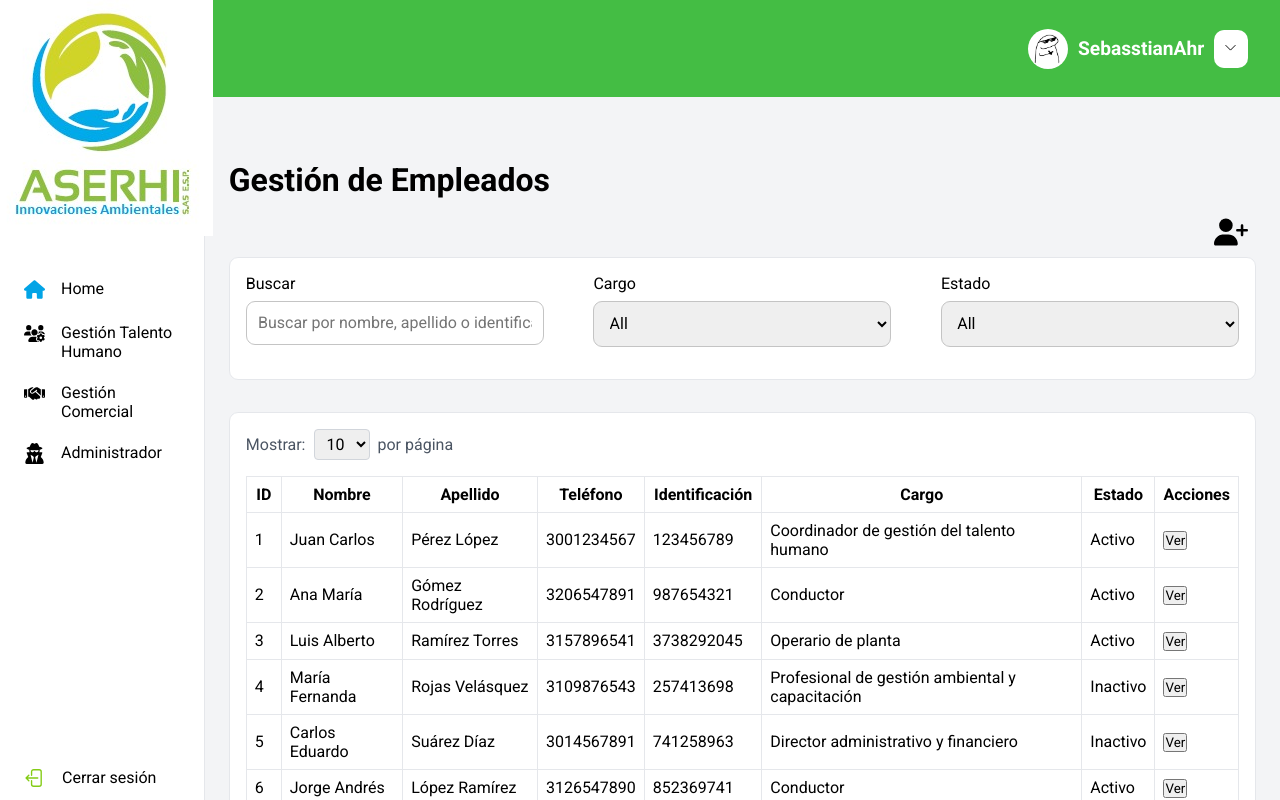
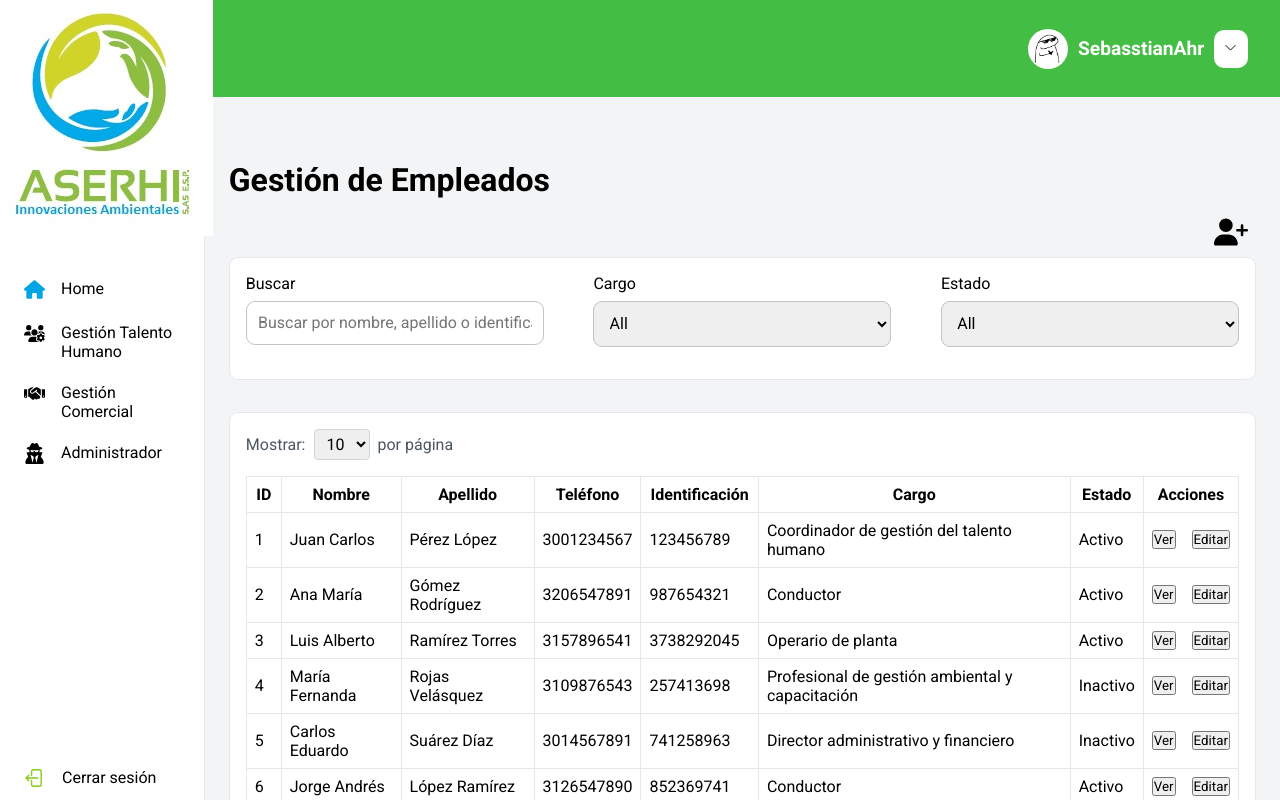
Before and after one commit to SebasstianAhr/front-aserhi, a React (Vite) app: page /employees in a window 1280 px wide. Built offline with nearby package versions, Linux system fonts and the light colour scheme.

Commit message:
I made the Edit functionality

```diff
--- a/src/components/table-data-content/table-data-content.css
+++ b/src/components/table-data-content/table-data-content.css
@@ -2,11 +2,6 @@
     border-collapse: collapse;
     border: 1px solid #e5e7eb;
     width: 100%;
-}
-
-.table__row {
-    border: 1px solid #e5e7eb;
-    padding: 0.5rem;
 }
 
 .table__controls {
@@ -34,8 +29,15 @@
 
 }
 
+.table__row {
+    border: 1px solid #e5e7eb;
+    padding: 0.5rem;
+}
 
-
+.table__actions{
+    display: flex;
+    gap: 1rem;
+}
 
 
 .pagination {
--- a/src/components/table-data-content/table-data-content.tsx
+++ b/src/components/table-data-content/table-data-content.tsx
@@ -10,7 +10,8 @@ interface DataTableProps<T> {
   onItemsPerPageChange: (itemsPerPage: number) => void;
   maxItemsPerPage?: number;
   minItemsPerPage?: number;
-  onVewEmployee: (id: string) => void;
+  onViewEmployee: (id: string) => void;
+  onEditEmployee: (id: string) => void;
 }
 
 const TableDataContent = <T,>({
@@ -20,7 +21,8 @@ const TableDataContent = <T,>({
   currentPage,
   onPageChange,
   onItemsPerPageChange,
-  onVewEmployee,
+  onViewEmployee,
+  onEditEmployee,
   maxItemsPerPage = 30,
   minItemsPerPage = 5,
 }: DataTableProps<T>): JSX.Element => {
@@ -100,18 +102,27 @@ const TableDataContent = <T,>({
           {currentData.map((row, index) => (
             <tr key={index}>
               {columns.map((col) => (
-                <td key={col.item.toString()} className="table__row table-td">
+                <td key={col.item.toString()} className="table__row">
                   {col.item === 'estado'
                     ? row[col.item]
                       ? 'Activo'
                       : 'Inactivo'
                     : col.item === 'acciones' ? (
-                      <button
-                        className="action__button"
-                        onClick={() => onVewEmployee((row as { id: string }).id)}
-                      >
-                        Ver
-                      </button>
+                      <div className='table__actions'>
+                        <button
+                          className="action__button"
+                          onClick={() => onViewEmployee((row as { id: string }).id)}
+                        >
+                          Ver
+                        </button>
+
+                        <button
+                          className="action__button"
+                          onClick={() => onEditEmployee((row as { id: string }).id)}
+                        >
+                          Editar
+                        </button>
+                      </div>
                     ) : (
                       (row[col.item] as React.ReactNode)
                     )}
--- a/src/pages/human-talent-management/employees/employees.tsx
+++ b/src/pages/human-talent-management/employees/employees.tsx
@@ -1,10 +1,10 @@
-import { useEffect, useState, useCallback } from 'react';
-import { getEmployees, addEmployee, getEmployeeById } from '../../../services/employees.services';
+import { getEmployees, addEmployee, getEmployeeById, updateEmployee } from '../../../services/employees.services';
+import TableDataContent from '../../../components/table-data-content/table-data-content';
 import SearchFilter from '../../../components/search-filter/search-filter';
-import TableDataContent from '../../../components/table-data-content/table-data-content';
 import ModalGeneral from '../../../components/modal-general/modal-general';
 import GeneralForm from '../../../components/form-general/form-general';
 import { formFields } from '../../../core/utils/field-form.util';
+import { useEffect, useState, useCallback } from 'react';
 import './employees.css';
 
 interface Employee {
@@ -23,7 +23,8 @@ const Employees = (): JSX.Element => {
   const [currentPage, setCurrentPage] = useState(1);
   const [modalAddForm, setModalAddForm] = useState<boolean>(false);
   const [itemsPerPage, setItemsPerPage] = useState(10);
-  const [modalVewItem, setModalVewItem] = useState<boolean>(false);
+  const [modalViewItem, setModalViewItem] = useState<boolean>(false);
+  const [modalEditItem, setModalEditItem] = useState<boolean>(false);
   const [selectedEmployee, setSelectedEmployee] = useState<Employee | null>(null);
 
   const fieldFilter = [
@@ -135,9 +136,35 @@ const Employees = (): JSX.Element => {
     const employee = await getEmployeeById(id);
     if (employee) {
       setSelectedEmployee(employee);
-      setModalVewItem(true);
+      setModalViewItem(true);
     }
   };
+
+  const handleEditEmployee = async (id: string) => {
+    const employee = await getEmployeeById(id);
+    if (employee) {
+      setSelectedEmployee(employee);
+      setModalEditItem(true);
+    }
+  };
+
+  const handleEditFormSubmit = async (data: Record<string, any>) => {
+    console.log("Datos recibidos en la edición:", data);
+    const updatedEmployee = await updateEmployee(data);
+    console.log("Empleado actualizado:", updatedEmployee);
+    if (updatedEmployee) {
+      setEmployees((prevEmployees) =>
+        prevEmployees.map(emp =>
+          emp.id === updatedEmployee.id ? updatedEmployee : emp
+        )
+      );
+      setModalEditItem(false); // Cerrar el modal
+    } else {
+      console.log("Error actualizando al empleado.");
+    }
+  };
+
+
 
   return (
     <div className='employees'>
@@ -173,7 +200,8 @@ const Employees = (): JSX.Element => {
           currentPage={currentPage}
           onPageChange={setCurrentPage}
           onItemsPerPageChange={handleItemsPerPageChange}
-          onVewEmployee={handleViewEmployee}
+          onViewEmployee={handleViewEmployee}
+          onEditEmployee={handleEditEmployee}
         />
       </div>
       <ModalGeneral
@@ -191,8 +219,8 @@ const Employees = (): JSX.Element => {
         />
       </ModalGeneral>
       <ModalGeneral
-        openModal={modalVewItem}
-        closeModal={setModalVewItem}
+        openModal={modalViewItem}
+        closeModal={setModalViewItem}
         title="Detalle del empleado"
         showHeader={true}
         showOverlay={true}
@@ -204,6 +232,22 @@ const Employees = (): JSX.Element => {
           valueEmployees= {selectedEmployee}
         />
       </ModalGeneral>
+      <ModalGeneral
+        openModal={modalEditItem}
+        closeModal={setModalEditItem}
+        title="Editar empleado"
+        showHeader={true}
+        showOverlay={true}
+      >
+         <GeneralForm
+          fieldsForm={formFields}
+          onSubmit={handleEditFormSubmit}
+          showButtonSubmit={true}
+          principalButtonForm="Guardar Cambios"
+          valueEmployees= {selectedEmployee}
+
+        />
+      </ModalGeneral>
     </div>
   );
 };
--- a/src/services/employees.services.ts
+++ b/src/services/employees.services.ts
@@ -21,3 +21,12 @@ export const getEmployeeById = (id: string) => {
   const employee = EmployeesData.find(emp => emp.id === id);
   return employee || null;
 };
+
+export const updateEmployee = (updatedEmployee: Record<string, any>) => {
+  const index = EmployeesData.findIndex(emp => emp.id === updatedEmployee.id);
+  if (index !== -1) {
+    EmployeesData[index] = { ...EmployeesData[index], ...updatedEmployee };
+    return EmployeesData[index];
+  }
+  return null;
+};
```
